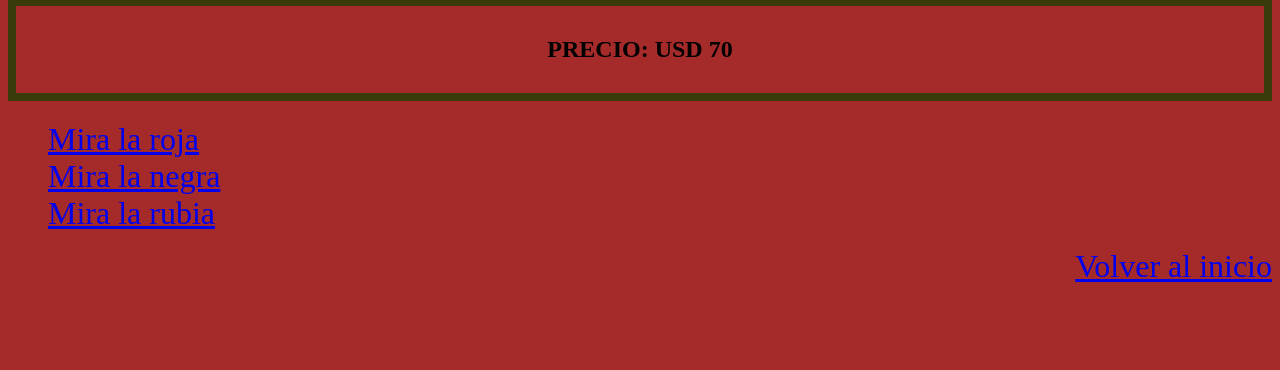
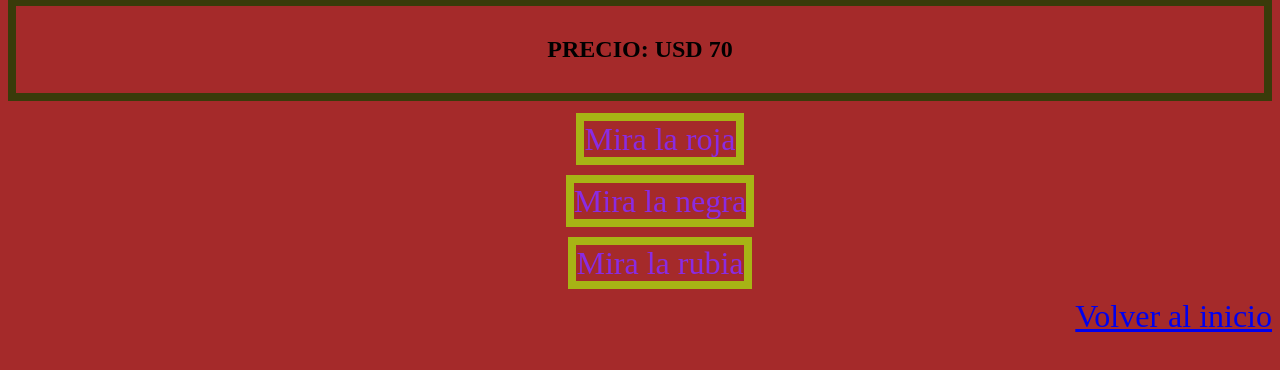
Before and after one commit to gianfrancosilvaledesma/entrega-coder, a plain HTML site: page pages/ipa.html in a window 1280 px wide. Shown: the part 120-490 px from the top of the page. Drawn offline with Linux system fonts and the light colour scheme.

Commit message:
Cambios de sabado

```diff
--- a/css/styles.css
+++ b/css/styles.css
@@ -56,20 +56,29 @@ text-decoration:none;
     border-radius: 10%
 }
 
+.cerveza-padre{
+    display: grid;
+    text-align: center;
+    color: aqua;
+    gap: 25px;
+    text-decoration: none;
+    color: goldenrod;
+}
+
 .tabla{
     text-decoration:wavy;
     color: goldenrod;
 }
 .cervezas{
-    display: grid;
-    gap: 220px;
-    color: brown;
+color: blueviolet;
+text-decoration: solid;
+border: 8px solid rgba(169, 224, 15, 0.76);
   font-size: xx-large;
   list-style: none;
-  text-decoration:none;
 }
+
 #registroForm{
-display: flex;
+display: grid;
 color: darkgoldenrod;
 text-decoration-line: underline;
 text-align: justify;
@@ -107,7 +116,7 @@ footer{
 }
 
 .container{
-    display: flex;
+    display: fl
     flex-wrap: wrap;
     justify-content:center;
 }
--- a/pages/ipa.html
+++ b/pages/ipa.html
@@ -22,15 +22,15 @@
             </h2>
         </div>
 
-        <ul>
-        <li class="cervezas">
-            <a href="roja.html">Mira la roja</a>
+        <ul class="cerveza-padre">
+        <li>
+            <a class="cervezas" href="roja.html">Mira la roja</a>
         </li>
-        <li class="cervezas">
-            <a href="negra.html">Mira la negra</a>
+        <li>
+            <a class="cervezas" href="negra.html">Mira la negra</a>
         </li>
-        <li class="cervezas">
-            <a href="rubia.html">Mira la rubia</a>
+        <li>
+            <a class="cervezas" href="rubia.html">Mira la rubia</a>
         </li>
     </ul>
     </nav>
```
Also changed, not shown: pages/negra.html (+7 -7 lines), pages/roja.html (+7 -7 lines), pages/rubia.html (+7 -7 lines).
